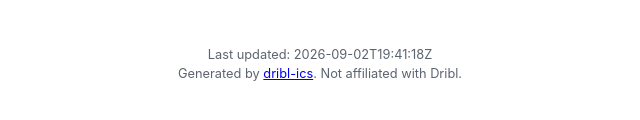
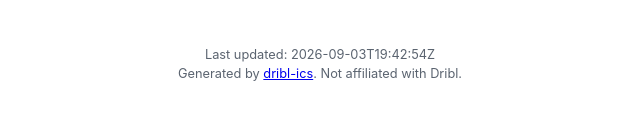
Before and after one commit to Massimoi79/dribl-ics, a website: page docs/index.html in a window 1280 px wide. Shown: the part 818-938 px from the top of the page, 320-960 px from the left. Drawn offline with Linux system fonts and the light colour scheme.

Commit message:
chore: refresh fixtures (33797973826)

```diff
--- a/docs/index.html
+++ b/docs/index.html
@@ -125,7 +125,7 @@
       </ol>
 
       <footer>
-        Last updated: <span id="last-updated">2026-09-02T19:41:18Z</span><br />
+        Last updated: <span id="last-updated">2026-09-03T19:42:54Z</span><br />
         Generated by <a href="https://github.com/Massimoi79/dribl-ics">dribl-ics</a>. Not affiliated with Dribl.
       </footer>
     </main>
```
Also changed, not shown: 1 other file.
